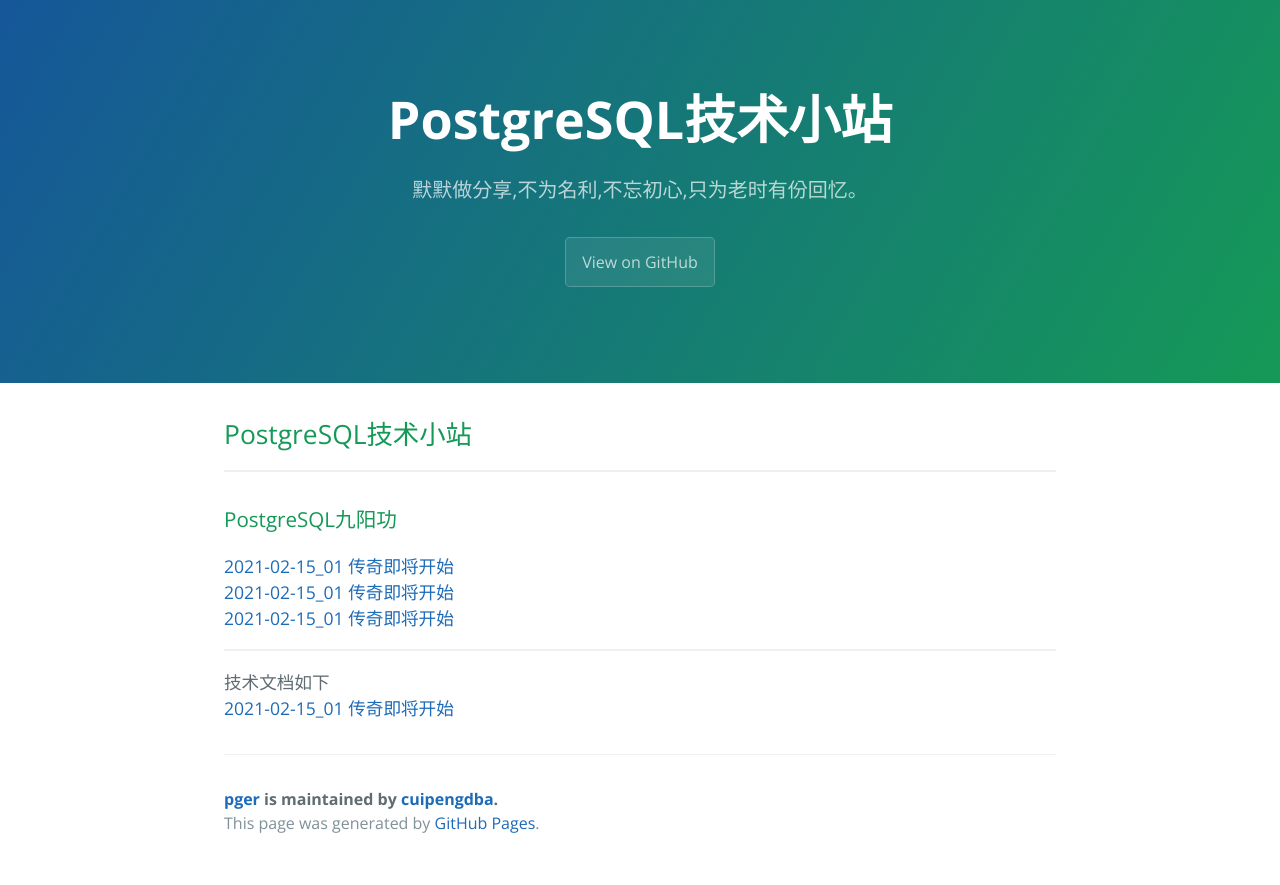
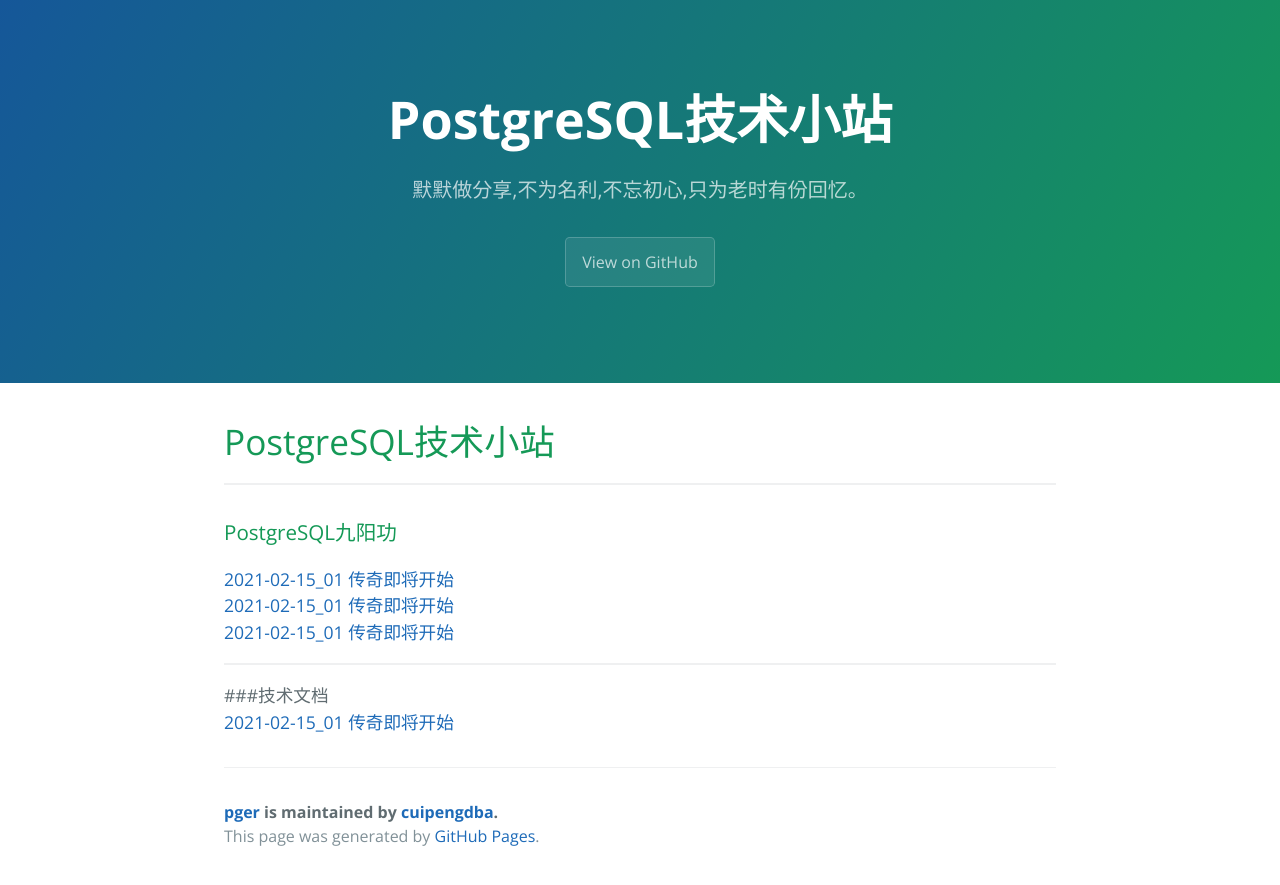
Before and after one commit to cuipengdba/pger, a Jekyll site: the page built from index.md, in a window 1280 px wide. Shown: the top 885 px of the page. Built offline with Jekyll 4.4.1, drawn with Linux system fonts in a browser that asks for light colours; our own code applies the rules of GitHub Pages for plain Markdown files.

Commit message:
Update index.md

```diff
--- a/index.md
+++ b/index.md
@@ -1,10 +1,9 @@
-## PostgreSQL技术小站
+# PostgreSQL技术小站
 * * *
 ### PostgreSQL九阳功
-
 <a href='tree/202102/20210215_01.html'>2021-02-15_01 传奇即将开始<a/><br/>
 <a href='tree/202102/20210215_01.html'>2021-02-15_01 传奇即将开始<a/><br/>
 <a href='tree/202102/20210215_01.html'>2021-02-15_01 传奇即将开始<a/><br/>
 * * *
-技术文档如下<br/>
+###技术文档<br/>
 <a href='tree/202102/20210215_01.html'>2021-02-15_01 传奇即将开始<a/><br/>
```
